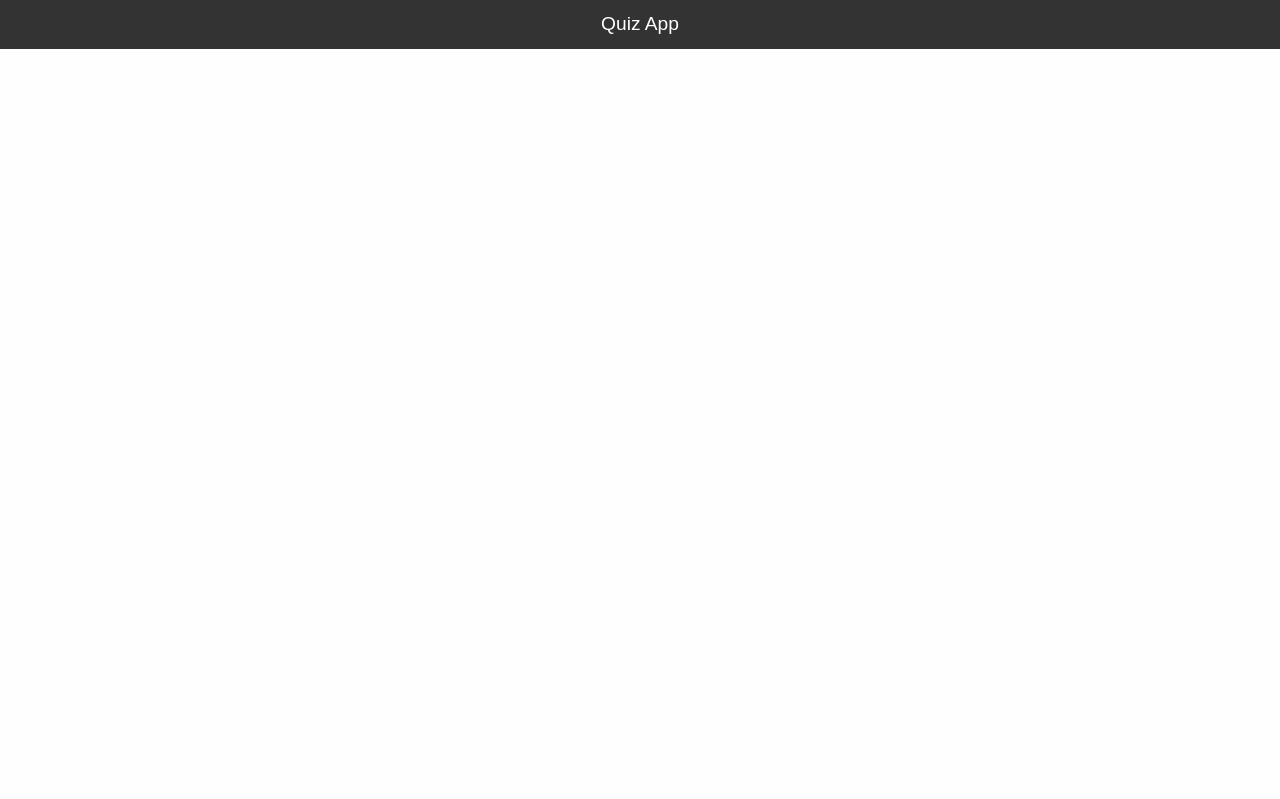
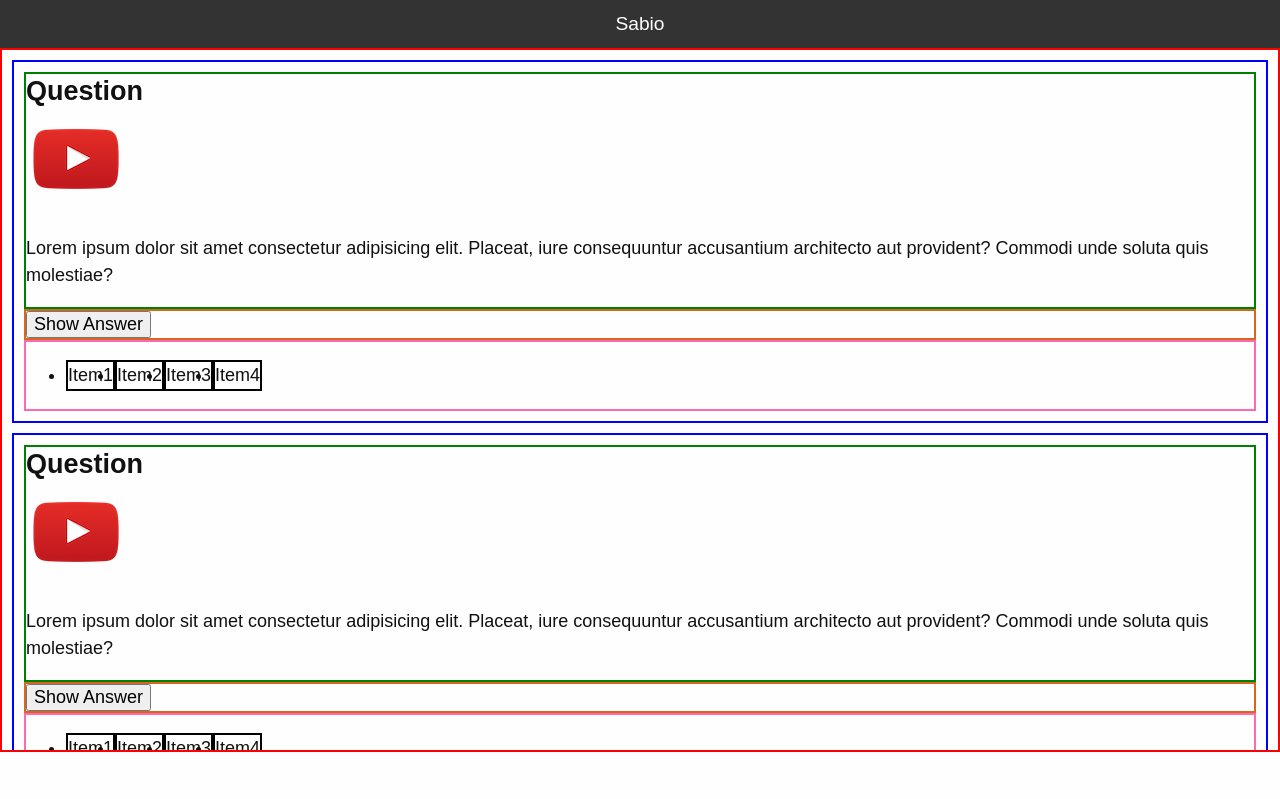
Before and after one commit to deriancastro/quiz-app, a website built with Vite: page src/index.html in a window 1280 px wide. Built offline with nearby package versions, Linux system fonts and the light colour scheme; files whose address does not match are found by name.

Commit message:
Add app-card and app-nav

```diff
--- a/src/index.html
+++ b/src/index.html
@@ -1,5 +1,6 @@
 <!DOCTYPE html>
 <html lang="en">
+
 <head>
   <meta charset="UTF-8" />
   <meta name="viewport" content="width=device-width, initial-scale=1.0" />
@@ -7,9 +8,62 @@
   <link rel="icon" type="image/png" href="assets/favicon.png" />
   <link rel="stylesheet" href="styles/styles.css" />
 </head>
+
 <body>
   <header class="app-header">
-      <h1 class="app-header__heading">Quiz App</h1>
+    <h1 class="app-header__heading">Sabio</h1>
   </header>
+  <main class="app">
+    <section class="app__card">
+      <section class="app__card__question">
+        <h2 class="app__card__question__heading">Question</h2>
+        <img class="app__card__question__bookmark" src="../img/youtube-logo.png" alt="">
+        <p class="app__card__question__text-question">Lorem ipsum dolor sit amet consectetur adipisicing elit.
+          Placeat,
+          iure
+          consequuntur accusantium architecto aut provident? Commodi unde soluta quis molestiae?</p>
+      </section>
+      <section class="app__card__button">
+        <button class="app__card__button__sa">Show Answer</button>
+      </section>
+      <section class="app__card__tag">
+        <ul class="app__card__tag__list">
+          <li class="app__card__tag__item">Item1</li>
+          <li class="app__card__tag__item">Item2</li>
+          <li class="app__card__tag__item">Item3</li>
+          <li class="app__card__tag__item">Item4</li>
+        </ul>
+      </section>
+    </section>
+
+    <section class="app__card">
+      <section class="app__card__question">
+        <h2 class="app__card__question__heading">Question</h2>
+        <img class="app__card__question__bookmark" src="../img/youtube-logo.png" alt="">
+        <p class="app__card__question__text-question">Lorem ipsum dolor sit amet consectetur adipisicing elit.
+          Placeat,
+          iure
+          consequuntur accusantium architecto aut provident? Commodi unde soluta quis molestiae?</p>
+      </section>
+      <section class="app__card__button">
+        <button class="app__card__button__sa">Show Answer</button>
+      </section>
+      <section class="app__card__tag">
+        <ul class="app__card__tag__list">
+          <li class="app__card__tag__item">Item1</li>
+          <li class="app__card__tag__item">Item2</li>
+          <li class="app__card__tag__item">Item3</li>
+          <li class="app__card__tag__item">Item4</li>
+        </ul>
+      </section>
+    </section>
+
+  </main>
+  <footer>
+    <nav>
+
+    </nav>
+  </footer>
 </body>
+
 </html>
--- a/src/styles/_base.css
+++ b/src/styles/_base.css
@@ -9,6 +9,10 @@ body {
   font-size: 112.5%;
   line-height: 1.5;
   margin: 0;
+  display: grid;
+  height: 100vh;
+  grid-template-rows: 48px auto 48px;
+  margin: 0 auto;
 }
 
 h1,
--- /dev/null
+++ b/src/styles/app-card/app-card.css
@@ -0,0 +1,31 @@
+.app {
+  overflow-y: scroll;
+  border: 2px red solid;
+}
+
+.app__card {
+  border: 2px blue solid;
+  margin: 10px;
+  padding: 10px;
+}
+
+.app__card__question {
+  border: 2px green solid;
+}
+
+.app__card__button {
+  border: 2px chocolate solid;
+}
+
+.app__card__tag {
+  border: 2px hotpink solid;
+}
+
+.app__card__tag__list {
+  display: flex;
+  text-decoration: none;
+}
+
+.app__card__tag__item {
+  border: 2px black solid;
+}
--- a/src/styles/styles.css
+++ b/src/styles/styles.css
@@ -2,3 +2,5 @@
 @import './_base.css';
 @import './_utility.css';
 @import './app-header/app-header.css';
+@import './app-card/app-card.css';
+@import './app-nav/app-nav.css';
```
Also changed, not shown: src/styles/app-card/app-card.html (added, +23 -0 lines), src/styles/app-header/app-header.html (+1 -1 lines), src/styles/app-card/app-card.stories.js (added), src/styles/app-nav/app-nav.css (added), src/styles/app-nav/app-nav.html (added), src/styles/app-nav/app-nav.stories.js (added), src/styles/img/youtube-logo.png (added). Lines whose indentation alone changed are shown as unchanged.
